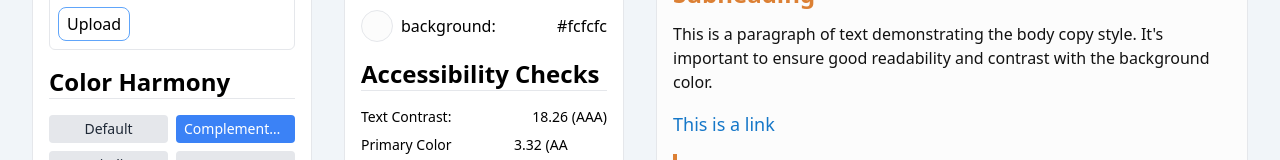
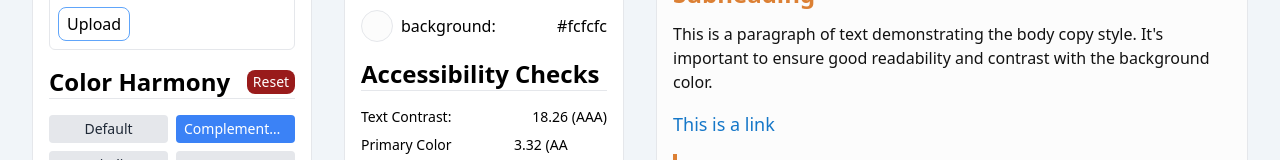
Before and after one commit to jepeteo/react-color-palette-generator, a React (Vite) app: page / in a window 1280 px wide. Both pictures are taken after a click on the button "Complementary". Shown: the part 400-560 px from the top of the page. Built offline with nearby package versions, Linux system fonts and the light colour scheme.

Commit message:
added reset color palette button

```diff
--- a/src/App.jsx
+++ b/src/App.jsx
@@ -25,12 +25,19 @@ import { extractColors } from 'extract-colors';
 import './index.css';
 
 function App() {
+  const [initialPrimaryColor] = useState('#3490dc');
   const [primaryColor, setPrimaryColor] = useState('#3490dc');
   const [palette, setPalette] = useState(null);
   const [harmony, setHarmony] = useState('default');
   const [isDarkMode, setIsDarkMode] = useState(false);
   const [uploadedImage, setUploadedImage] = useState(null);
   const [imageColors, setImageColors] = useState(null);
+
+  const handleReset = () => {
+    setPrimaryColor(initialPrimaryColor);
+    setHarmony('default');
+    setUploadedImage(null);
+  };
 
   const handleImageUpload = async (imageData) => {
     setUploadedImage(imageData);
@@ -44,8 +51,8 @@ function App() {
   };
 
   useEffect(() => {
-    console.log('Primary Color:', primaryColor);
-    console.log('Harmony:', harmony);
+    // console.log('Primary Color:', primaryColor);
+    // console.log('Harmony:', harmony);
     let newPalette;
     if (primaryColor) {
       switch (harmony) {
@@ -78,12 +85,9 @@ function App() {
             primaryColor,
             isDarkMode,
           );
-          console.log('Double Split Complementary Palette:', newPalette);
           break;
-
         default:
           newPalette = generatePalette(primaryColor, isDarkMode);
-          console.log('Default Palette:', newPalette);
       }
     }
     setPalette(newPalette);
@@ -102,6 +106,11 @@ function App() {
           />
           <ImageUpload onImageUpload={handleImageUpload} />
         </div>
+        {harmony !== 'default' && (
+          <button onClick={handleReset} className="buttonReset">
+            Reset
+          </button>
+        )}
         <HarmonySelector currentHarmony={harmony} setHarmony={setHarmony} />
         {palette && (
           <PaletteCustomizer
--- a/src/index.css
+++ b/src/index.css
@@ -24,7 +24,10 @@
   .containerColorPalette h2 {
     @apply border-b text-2xl font-bold;
   }
-
+  .buttonReset {
+    @apply relative -mb-11 mt-5 block w-12 rounded-lg bg-red-800 px-1 py-0.5 text-sm text-white transition-colors hover:bg-red-600;
+    left: calc(100% - 48px);
+  }
   .containerInfo {
     @apply rounded-xl border bg-white p-4;
   }
```
